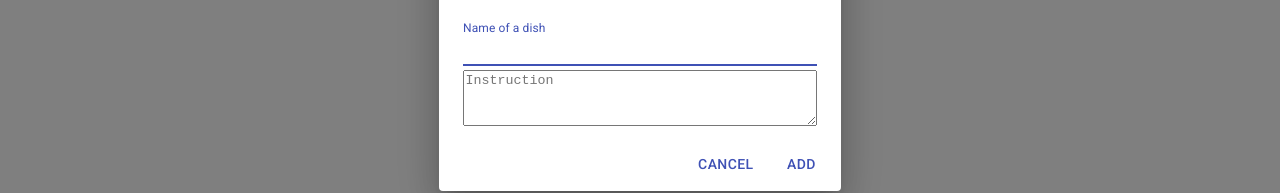
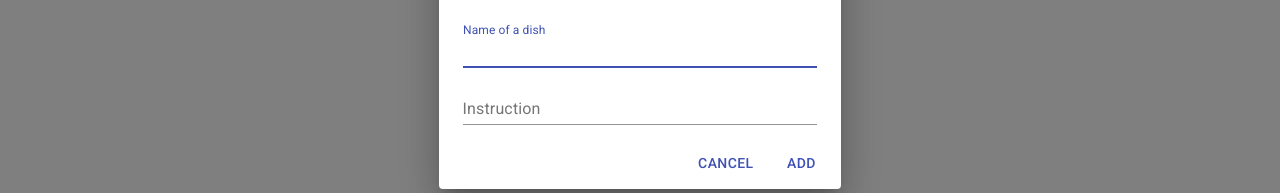
Before and after one commit to nub1a/foodify_application, a React (Create React App) app: page /#/favorites in a window 1280 px wide. Both pictures are taken after a click on the button "ADD A DISH". Shown: the part 372-565 px from the top of the page. Built offline with nearby package versions, Linux system fonts and the light colour scheme; no server answers.

Commit message:
changes design of input

```diff
--- a/src/components/dish/Dish.css
+++ b/src/components/dish/Dish.css
@@ -1,5 +1,6 @@
 .dish_img {
     width: 200px;
+    border-radius: 50%;
 }
 
 .dish_container {
--- a/src/components/favorite_dishes/FavoritePage.jsx
+++ b/src/components/favorite_dishes/FavoritePage.jsx
@@ -2,7 +2,7 @@ import React, { useEffect, useState } from 'react';
 import PropTypes from 'prop-types';
 import {
   Button, TextField, Dialog, DialogActions, DialogContent,
-  DialogContentText, DialogTitle, TextareaAutosize,
+  DialogContentText, DialogTitle,
 } from '@material-ui/core';
 import { Dish } from '../dish/Dish';
 import { getIngredients } from '../../utils/utils';
@@ -109,12 +109,16 @@ export const FavoritePage = ({ favoriteDishes, setFavoriteDishes }) => {
               type="title"
               fullWidth
             />
-            <TextareaAutosize
-              aria-label="maximum height"
+            <TextField
+              margin="dense"
+              id="description"
+              label="Instruction"
+              type="text"
               placeholder="Instruction"
               value={instruction}
               onChange={handleChangeInstruction}
-              style={{ width: '-webkit-fill-available', height: '50px' }}
+              fullWidth
+              multiline
             />
           </DialogContent>
           <DialogActions>
```
